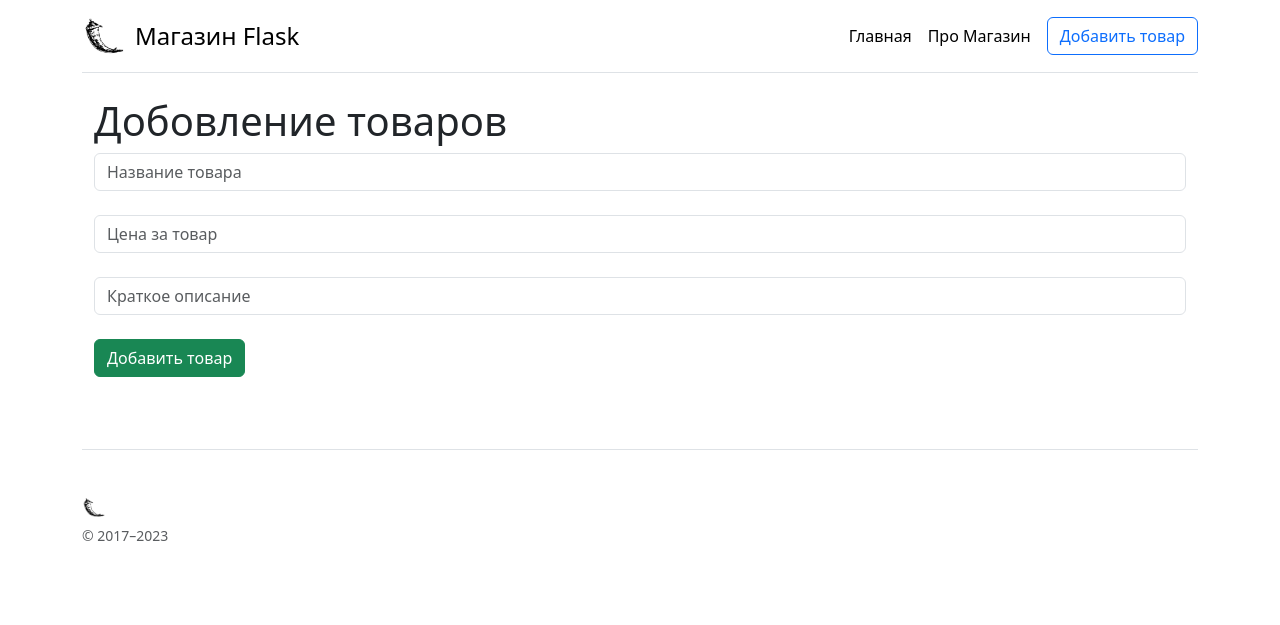
After one commit to quickdev-studio/shop-flask, a Flask app: page /create-product in a window 1280 px wide. The commit adds this page. Shown: the top 625 px of the page. Run offline with Flask 3, Linux system fonts and the light colour scheme.

Commit message:
Flask-shop(2)

```diff
--- a/main.py
+++ b/main.py
@@ -1,11 +1,27 @@
-from flask import Flask, render_template
+from flask import Flask, render_template, request, redirect
+from flask_sqlalchemy import SQLAlchemy
+from cloudipsp import Api, Checkout
 
 app = Flask(__name__)
+app.config['SQLALCHEMY_DATABASE_URI'] = 'sqlite:///shop.db'
+app.config['SQLALCHEMY_TRACK_MODIFICATIONS'] = False
 
+db = SQLAlchemy(app)
+
+class Item(db.Model):
+    id = db.Column(db.Integer, primary_key=True)
+    title = db.Column(db.String(100), nullable=False)
+    price = db.Column(db.Integer, nullable=False)
+    text = db.Column(db.Text, nullable=False)
+    isActivate = db.Column(db.Boolean, default=True)
+
+    def __repr__(self):
+        return self.title
 
 @app.route('/')
 def index():
-    return render_template('index.html')
+    items = Item.query.order_by(Item.price).all()
+    return render_template('index.html', data=items)
 
 
 @app.route('/about')
@@ -13,6 +29,40 @@ def about():
     return render_template('about.html')
 
 
-    return render_template('')
+@app.route('/buy/<int:id>')
+def buy(id):
+    item=Item.query.get(id)
+
+    api = Api(merchant_id=1396424,
+          secret_key='test')
+    checkout = Checkout(api=api)
+    data = {
+    "currency": "RUB",
+    "amount": str(item.price) + "00"
+    }
+    url = checkout.url(data).get('checkout_url')
+    return redirect(url)
+
+
+@app.route('/create-product', methods=['POST', 'GET'])
+def create():
+    if request.method == "POST":
+        title = request.form['title']
+        price = request.form['price']
+        text = request.form['text']
+
+        item = Item(title=title, price=price, text=text)
+
+        try:
+             db.session.add(item)
+             db.session.commit()
+             return redirect('/')
+        except:
+            return "Получилась ошибка"
+    else:
+        return render_template('create_product.html')
+
+
+
 if __name__ == "__main__":
-   app.run(debug=True)
+    app.run(debug=True)
--- a/templates/about.html
+++ b/templates/about.html
@@ -5,5 +5,5 @@
 {% endblock %}
 
 {% block body %}
-<h1>Про магазин</h1>
+
 {% endblock %}
--- a/templates/base.html
+++ b/templates/base.html
@@ -3,11 +3,41 @@
 <head>
     <meta charset="UTF-8">
     <meta name="viewport" content="width=device-width, initial-scale=1.0">
+    <link href="https://cdn.jsdelivr.net/npm/bootstrap@5.3.1/dist/css/bootstrap.min.css" rel="stylesheet" integrity="sha384-4bw+/aepP/YC94hEpVNVgiZdgIC5+VKNBQNGCHeKRQN+PtmoHDEXuppvnDJzQIu9" crossorigin="anonymous">
     {% block title %}{% endblock %}
 </head>
+
+
 <body>
-    {% block body %}
 
-    {% endblock %}
+<div class="container py-3">
+  <header>
+    <div class="d-flex flex-column flex-md-row align-items-center pb-3 mb-4 border-bottom">
+      <a href="/" class="d-flex align-items-center link-body-emphasis text-decoration-none">
+       <img src="static/7189d9e0b1ec48e6e750491cf4dd10df.jpeg" width="45" height="36" class="me-2" viewBox="0 0 118 94" role="img">
+        <span class="fs-4">Магазин Flask</span>
+      </a>
+
+      <nav class="d-inline-flex mt-2 mt-md-0 ms-md-auto">
+        <a class="me-3 py-2 link-body-emphasis text-decoration-none" href="/">Главная</a>
+        <a class="me-3 py-2 link-body-emphasis text-decoration-none" href="/about">Про Магазин</a>
+
+      </nav>
+      <a class="btn btn-outline-primary" href="/create-product">Добавить товар</a>
+    </div>
+
+    {% block body %}{% endblock %}
+
+
+<br>
+  <footer class="pt-4 my-md-5 pt-md-5 border-top">
+    <div class="row">
+      <div class="col-12 col-md">
+        <img class="mb-2" src="/static/7189d9e0b1ec48e6e750491cf4dd10df.jpeg" alt="" width="24" height="19">
+        <small class="d-block mb-3 text-body-secondary">© 2017–2023</small>
+      </div>
+
+
+
 </body>
 </html>
--- /dev/null
+++ b/templates/create_product.html
@@ -0,0 +1,16 @@
+{% extends 'base.html' %}
+
+{% block body %}
+
+<div class="container">
+    <h1>Добовление товаров</h1>
+    <form method="post">
+       <input type="text" class="form-control" name="title" id="title" placeholder="Название товара">   <Br>
+       <input type="number" class="form-control" name="price" id="price" placeholder="Цена за товар"><br>
+       <input type="text" class="form-control" name="text" id="text" placeholder="Краткое описание"><br>
+       <button class="btn btn-success" type="submit">Добавить товар</button>
+       <br>
+    </form>
+</div>
+
+{% endblock %}
--- /dev/null
+++ b/templates/page404.html
@@ -0,0 +1,3 @@
+
+<p>Страница не найдена, вернуться на <a href="/">главную</a>
+    страницу
```
Also changed, not shown: templates/index.html (+27 -1 lines), instance/shop.db (added), static/7189d9e0b1ec48e6e750491cf4dd10df.jpeg (added).
